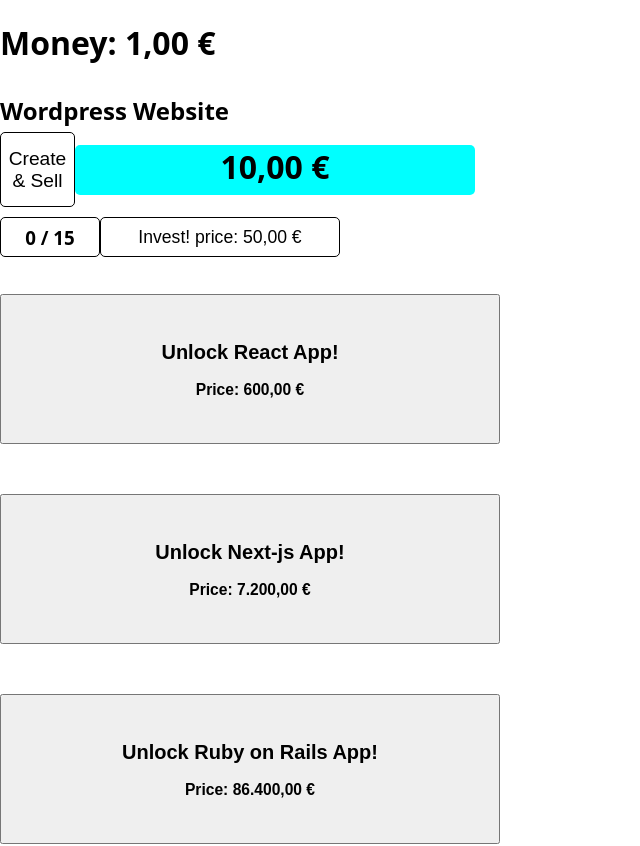
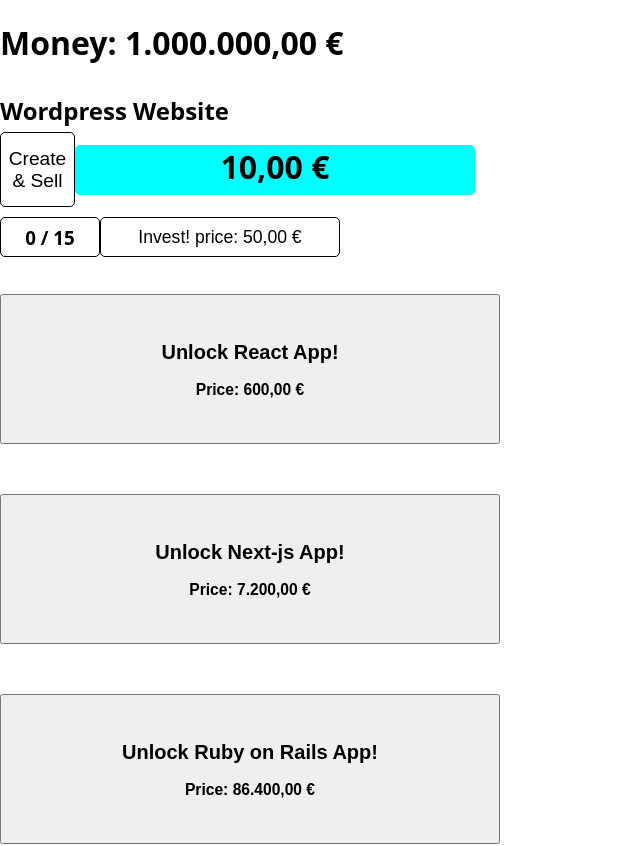
Before and after one commit to Satttoshi/idle-boss, a Next.js app: page / in a window 1280 px wide. Shown: the top 846 px of the page, without its empty margins (0-640 px from the left). Built offline with nearby package versions, Linux system fonts and the light colour scheme.

Commit message:
refactor MoneyButton onClick function

```diff
--- a/src/components/MoneyButton.js
+++ b/src/components/MoneyButton.js
@@ -8,15 +8,20 @@ export default function MoneyButton({
 }) {
   const { delay } = tier;
 
+  function onClick() {
+    onTimerStart();
+    const timeout = setTimeout(() => {
+      onTimerEnd();
+    }, delay);
+    console.log(timeout);
+  }
+
   return (
     <StyledButton
       type="button"
       disabled={isFilling}
       onClick={() => {
-        onTimerStart();
-        setTimeout(() => {
-          onTimerEnd();
-        }, delay);
+        onClick();
       }}
     >
       Create & Sell
--- a/src/zustand/store.js
+++ b/src/zustand/store.js
@@ -3,7 +3,7 @@ import { create as createStore } from "zustand";
 export const milestones = [15, 30, 50, 75, 100, 200, "max"];
 
 const useStore = createStore((set, get) => ({
-  money: 1,
+  money: 1000000,
   tiers: [
     {
       id: "tier1",
```
